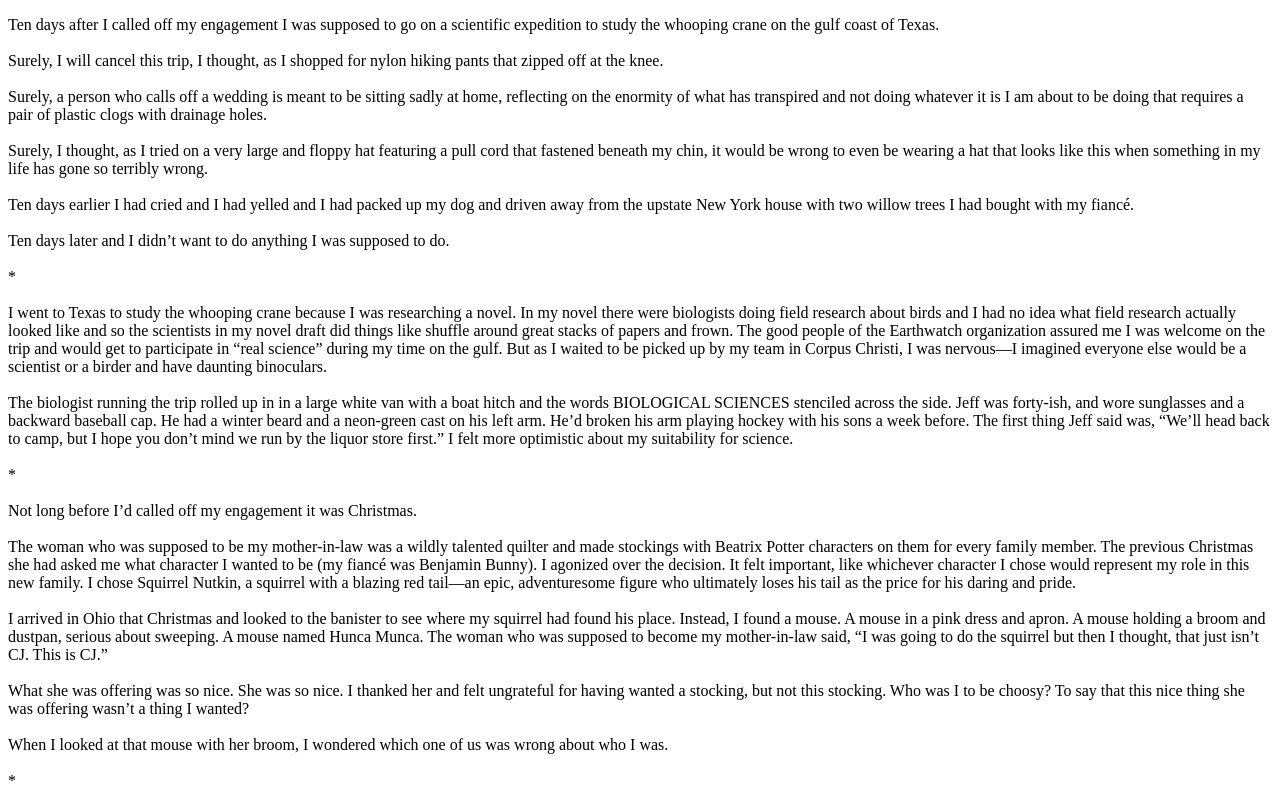
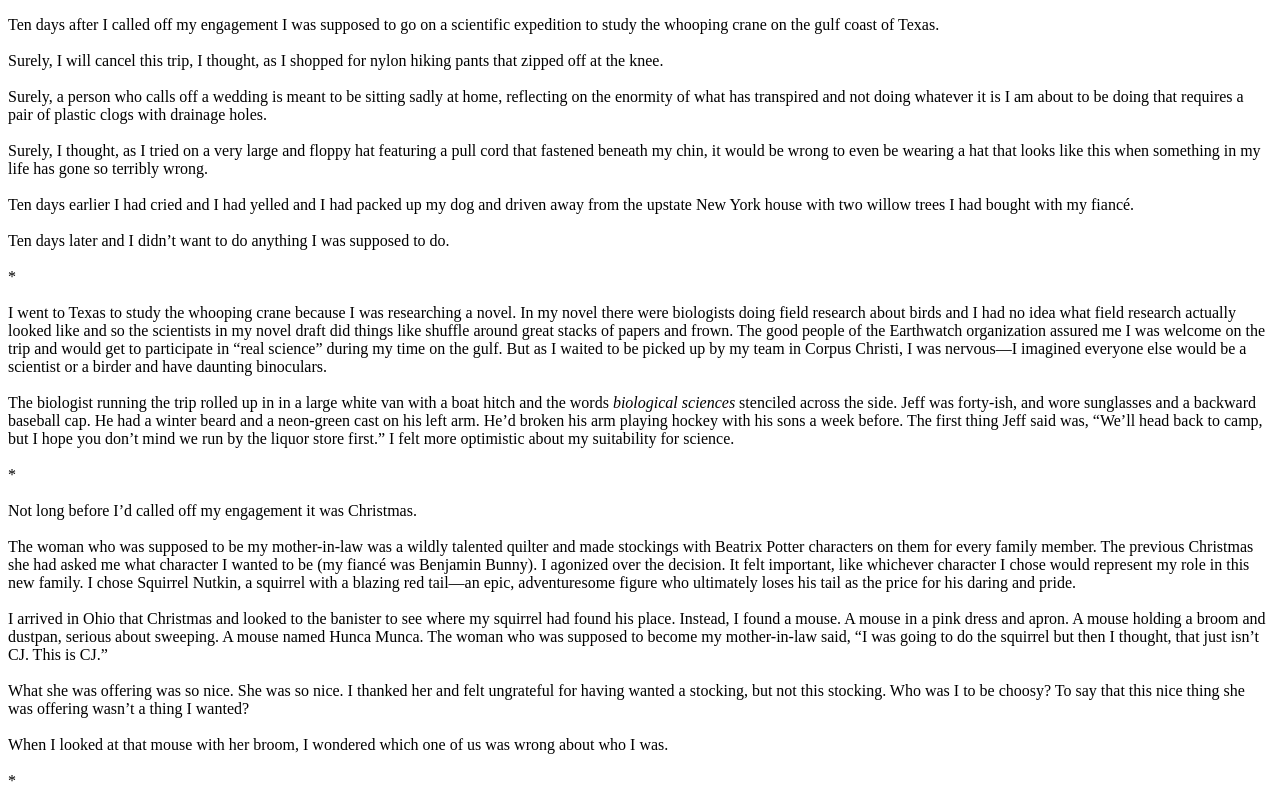
Before and after one commit to illusxia/gd2, a plain HTML site: page Project 1/index.html in a window 1280 px wide. Shown: the part 127-925 px from the top of the page. Drawn offline with Linux system fonts and the light colour scheme.

Commit message:
pre final 2

```diff
--- a/Project 1/index.html
+++ b/Project 1/index.html
@@ -50,8 +50,8 @@
     would
     be a scientist or a birder and have daunting binoculars.<br> <br>
 
-    The biologist running the trip rolled up in in a large white van with a boat hitch and the words BIOLOGICAL
-    SCIENCES
+    The biologist running the trip rolled up in in a large white van with a boat hitch and the words <em>biological
+        sciences</em>
     stenciled across the side. Jeff was forty-ish, and wore sunglasses and a backward baseball cap. He had a winter
     beard and a neon-green cast on his left arm. He’d broken his arm playing hockey with his sons a week before. The
     first thing Jeff said was, “We’ll head back to camp, but I hope you don’t mind we run by the liquor store
```
